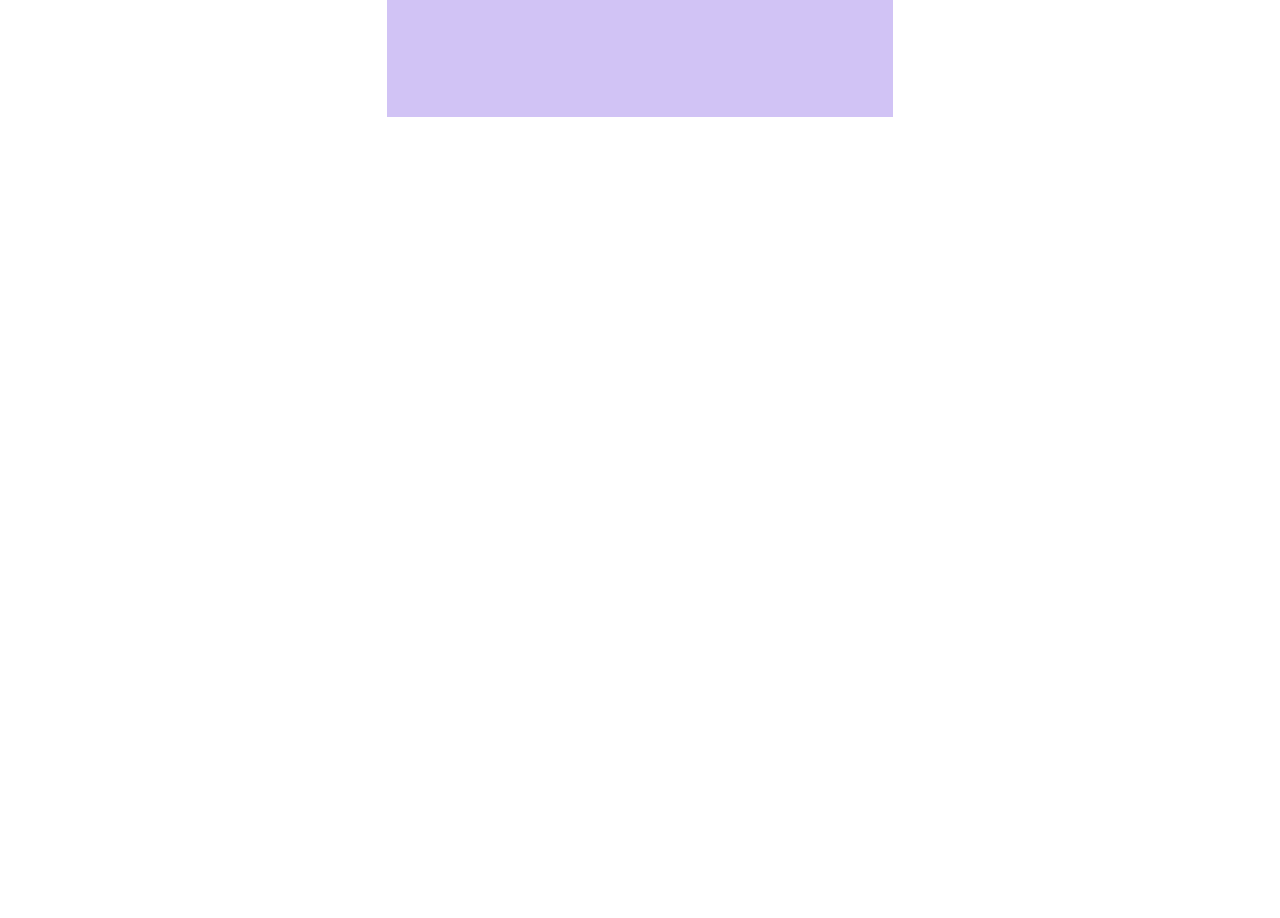
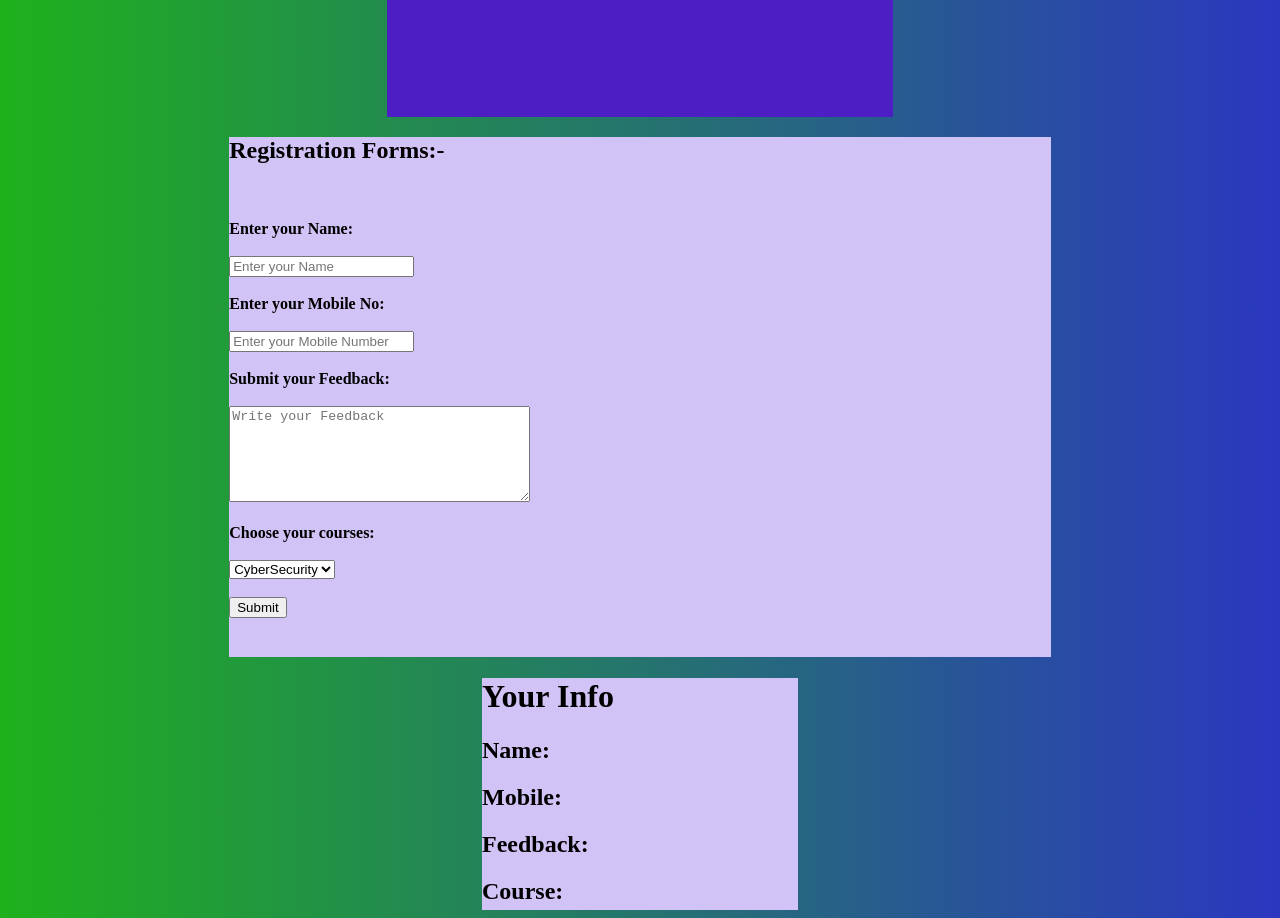
Before and after one commit to NavneetOrion/React-Work, a React (Create React App) app: page / in a window 1280 px wide. Shown: the part 1980-2898 px from the top of the page. Before the commit the page ends 2105 px from the top, so only its background shows below. Built offline with nearby package versions, Linux system fonts and the light colour scheme.

Commit message:
Forms with Hooks

```diff
--- a/public/index.html
+++ b/public/index.html
@@ -7,7 +7,7 @@
   <link rel="stylesheet" href="./style.css">
   <title>Document</title>
 </head>
-<body>
+<body id="Hello">
   <div id="root"></div>
 </body>
 </html>
--- a/public/style.css
+++ b/public/style.css
@@ -25,8 +25,26 @@
 
 .con1{
     margin: auto;
-    background-color:#d1c3f5;
+    background-color:#4d1ec4;
     height: 40vh;
     width: 40%;
 
 }
+
+.Forms101{
+    margin: auto;
+    background-color:#d1c3f5;
+    height: 65vh;
+    width: 65%;
+}
+
+.component1{
+    margin: auto;
+    background-color: #d1c3f5;
+    height:29vh;
+    width: 25%;
+}
+
+#Hello{
+    background-image: linear-gradient(to right,#1fb11c,#2b37c0);
+}
--- /dev/null
+++ b/src/Forms.jsx
@@ -0,0 +1,91 @@
+import React, { useState } from "react";
+
+
+function Forms(){
+    const [name,setName] = useState("");
+    const [fullName,setfullName] = useState("");
+    const[mobile,setMobile] = useState("");
+    const[fullmobile,setfullmobile] = useState("");
+    const[feedback,setfeedback] = useState("");
+    const[fullfeedback,setfullfeedback] = useState("");
+    const[course,setcourse] = useState("");
+    const[fullcourse,setfullcourse]=useState("");
+
+
+    function NameEvent(event){
+        event.preventDefault();
+        setName(event.target.value);
+    }
+    function MobileEvent(event){
+        event.preventDefault();
+        setMobile(event.target.value);
+    }
+
+    function Feedback(e){
+        e.preventDefault();
+        setfeedback(e.target.value)
+
+    }
+
+    function Courses(e){
+        e.preventDefault();
+        setcourse(e.target.value);
+    }
+
+    function FinalClickEvent(){
+
+        setfullName(name);
+        setfullmobile(mobile);
+        setfullfeedback(feedback);
+        setfullcourse(course);
+
+    }
+
+
+
+
+
+
+    return(
+        <>
+        <div className="Forms101">
+        <h2>Registration Forms:-</h2><br/><br/>
+        <form>
+            <strong><label for name="Name">Enter your Name:</label></strong><br/><br/>
+            <input type="text" name="text" onChange={NameEvent} placeholder="Enter your Name"></input>
+            <br/><br/>
+            <strong><label for name="Mobile Number">Enter your Mobile No:</label></strong><br/><br/>
+            <input type="text " name="text" onChange = {MobileEvent}placeholder="Enter your Mobile Number"></input>
+            <br/>
+            <br/>
+            <strong><label for name="feedback">Submit your Feedback:</label></strong><br/><br/>
+            <textarea rows={6} cols={35} onChange={Feedback} placeholder="Write your Feedback"></textarea>
+            <br/>
+            <br/>
+            <strong><label for name="Choose">Choose your courses:</label></strong><br/><br/>
+            <select onChange={Courses} value={course}>
+                <option  value="CyberSecurity">CyberSecurity</option>
+                <option value="Data Science">Data Science</option>
+                <option value="IT Analyst">IT Analyst</option>
+            </select>
+            <br/>
+            <br/>
+            <button type="button" onClick={FinalClickEvent} >Submit</button>
+        </form>
+        </div>
+
+        <div class="component1">
+        <h1>Your Info</h1>
+        <h2>Name: {fullName}</h2>
+        <h2>Mobile: {fullmobile}</h2>
+        <h2>Feedback: {fullfeedback}</h2>
+        <h2>Course: {fullcourse}</h2>
+        </div>
+
+
+
+        </>
+    )
+}
+
+export default Forms;
--- a/src/index.js
+++ b/src/index.js
@@ -10,6 +10,7 @@ import Tick from './Tick';
 import Props from './Props';
 import Events from './Events';
 import Hooks from './Hooks';
+import Forms from './Forms';
 
 const comment = {
   date: new Date().toDateString(),
@@ -37,6 +38,7 @@ root.render(
     />
     <Events/>
     <Hooks/>
+    <Forms/>
 
   </>
 
```
